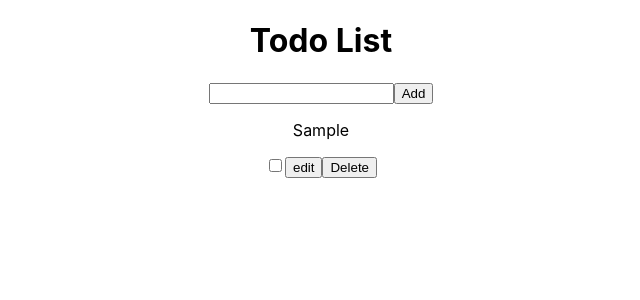
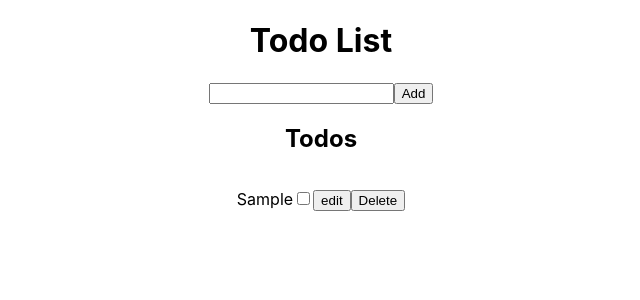
Before and after one commit to jarrod847/recoil, a React (Create React App) app: page / in a window 1280 px wide. Both pictures are taken after typing "Sample" into the empty fields and a click on the button "Add". Shown: the top 300 px of the page, without its empty margins (319-959 px from the left). Built offline with nearby package versions, Linux system fonts and the light colour scheme.

Commit message:
added some styles for orginization

```diff
--- a/package.json
+++ b/package.json
@@ -6,9 +6,8 @@
     "@testing-library/jest-dom": "^4.2.4",
     "@testing-library/react": "^9.3.2",
     "@testing-library/user-event": "^7.1.2",
-    "node-sass": "^5.0.0",
-    "react": "^16.13.1",
-    "react-dom": "^16.13.1",
+    "react": "^16.14.0",
+    "react-dom": "^16.14.0",
     "react-scripts": "3.4.1",
     "recoil": "0.0.10"
   },
--- a/src/App.css
+++ b/src/App.css
@@ -36,3 +36,9 @@
     transform: rotate(360deg);
   }
 }
+
+.item {
+  display: flex;
+  justify-content: center;
+  align-items: baseline;
+}
--- a/src/App.js
+++ b/src/App.js
@@ -8,7 +8,10 @@ function App() {
     <div className="App">
       <h1>Todo List</h1>
       <TodoAdd />
-      <TodoList />
+      <div>
+        <h2>Todos</h2>
+        <TodoList />
+      </div>
     </div>
   );
 }
--- a/src/components/todoItem.js
+++ b/src/components/todoItem.js
@@ -48,7 +48,7 @@ const TodoItem = ({ item }) => {
 
   return (
     <div>
-      <div>
+      <div className="item">
         {changeItem()}
         <input type="checkbox" checked={item.isComplete} onChange={complete} />
         <button onClick={trueOrFalse}>{editItem ? "set" : "edit"}</button>
```
Also changed, not shown: 1 other file (tests, documents, lock files or other folders).
